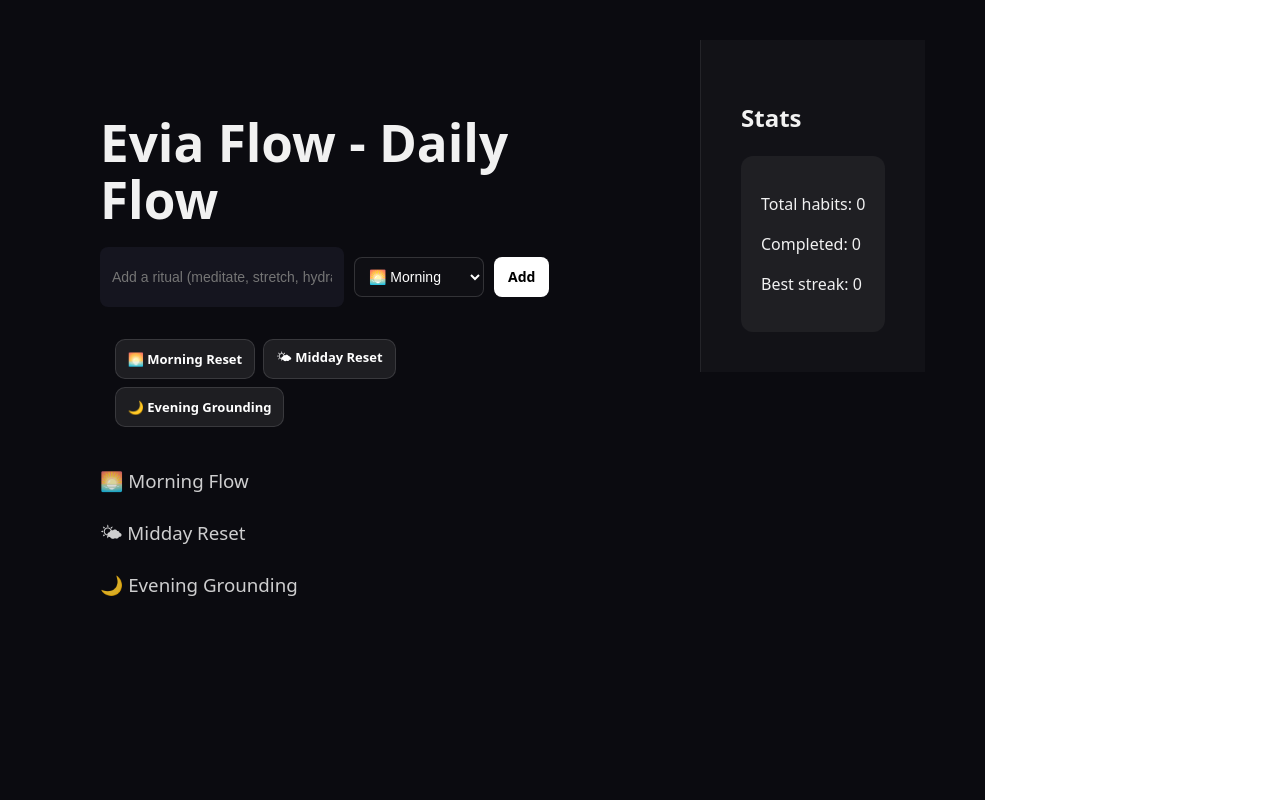
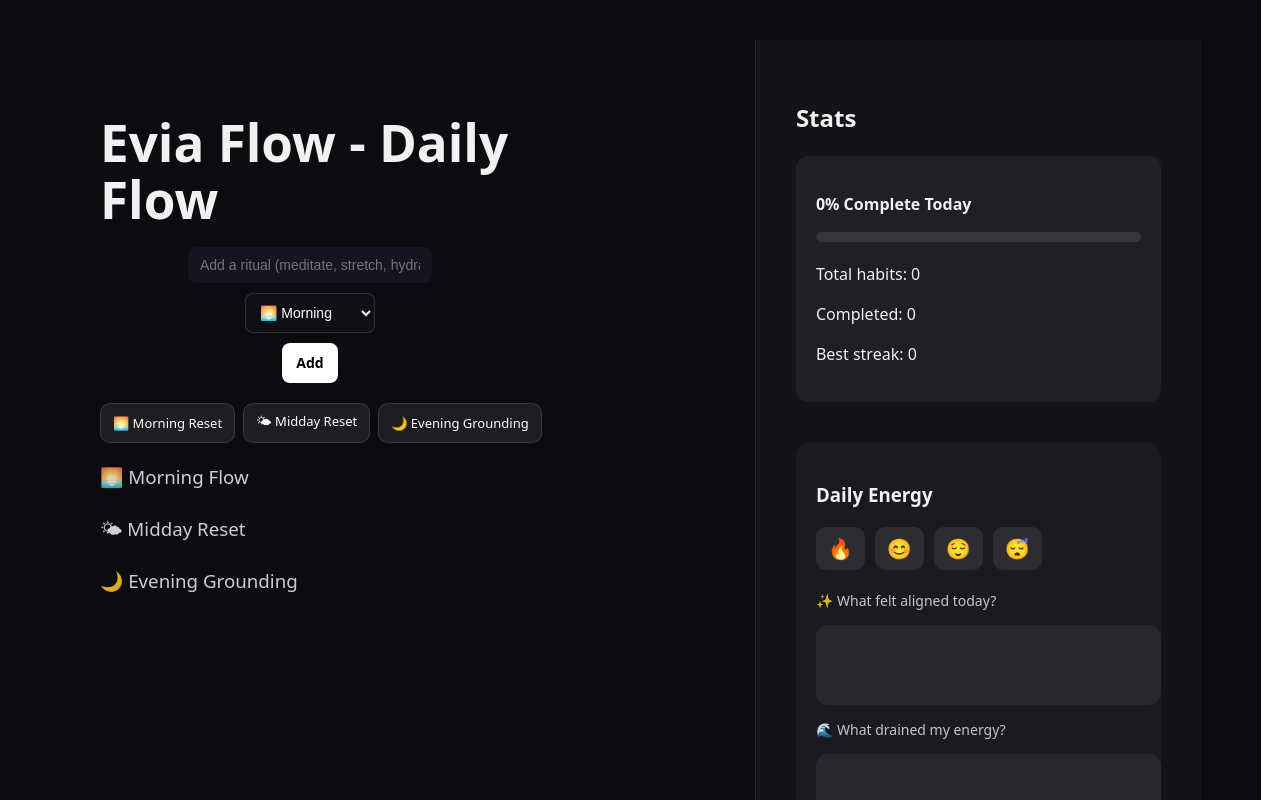
Before and after one commit to MariaDamyanova0/habit-tracker, a React (Vite) app: page / in a window 1280 px wide. Shown: the top 800 px of the page. Built offline with nearby package versions, Linux system fonts and the light colour scheme.

Commit message:
Add mood tracker + reflection journal + stats improvements

```diff
--- a/src/App.css
+++ b/src/App.css
@@ -1,24 +1,24 @@
 .app {
   min-height: 100vh;
+  width: 100%;
   background: #0b0b10;
   color: #f1f1f1;
-
-  display: grid;
-  grid-template-columns: 1fr 320px; /* left + stats */
-  gap: 40px;
-
-  align-items: start; /* keeps stats at top */
+  display: flex;
+  flex-direction: row;
+  align-items: flex-start;
+  justify-content: space-between;
   padding: 40px 60px;
   font-family: system-ui, sans-serif;
 }
 
 .left {
-  width: 100%;
+  width: 65%;
+  max-width: 900px;
 }
 
 .right {
-  position: sticky;
-  top: 40px;
+  width: 32%;
+  min-width: 300px;
 }
 
 h1 {
@@ -286,3 +286,77 @@ h1 {
   width: 100%;
   box-sizing: border-box;
 }
+
+.progress-bar {
+  height: 10px;
+  width: 100%;
+  background: rgba(255,255,255,0.1);
+  border-radius: 8px;
+  margin: 10px 0 20px;
+  overflow: hidden;
+}
+
+.progress-fill {
+  height: 100%;
+  background: linear-gradient(90deg, #4ade80, #22d3ee);
+  transition: width 0.3s ease;
+}
+
+.energy-panel {
+  margin-top: 40px;
+  padding: 20px;
+  background: rgba(255,255,255,0.03);
+  border-radius: 16px;
+}
+
+.mood-selector {
+  display: flex;
+  gap: 10px;
+  margin: 10px 0 20px;
+}
+
+.mood-selector button {
+  font-size: 20px;
+  padding: 8px 12px;
+  background: rgba(255,255,255,0.08);
+  border: none;
+  border-radius: 10px;
+  cursor: pointer;
+}
+
+.mood-selector button.active {
+  background: linear-gradient(90deg, #4ade80, #22d3ee);
+}
+
+.energy-panel textarea {
+  width: 100%;
+  min-height: 80px;
+  background: rgba(255,255,255,0.06);
+  border: none;
+  border-radius: 12px;
+  padding: 10px;
+  color: white;
+  resize: none;
+}
+
+.reflection-questions {
+  display: flex;
+  flex-direction: column;
+  gap: 14px;
+}
+
+.reflection-questions label {
+  font-size: 14px;
+  opacity: 0.8;
+}
+
+.reflection-questions textarea {
+  width: 100%;
+  min-height: 60px;
+  background: rgba(255,255,255,0.06);
+  border: none;
+  border-radius: 12px;
+  padding: 10px;
+  color: white;
+  resize: none;
+}
--- a/src/App.jsx
+++ b/src/App.jsx
@@ -1,9 +1,9 @@
 import { useState, useEffect } from "react";
 import "./App.css";
-import HabitInput from "./components/HabitInput";
 import HabitList from "./components/HabitList";
 
 function App() {
+  // Load habits from localStorage
   const [habits, setHabits] = useState(() => {
     const saved = localStorage.getItem("habits");
     return saved ? JSON.parse(saved) : [];
@@ -12,11 +12,35 @@ function App() {
   const [input, setInput] = useState("");
   const [category, setCategory] = useState("Morning");
 
+  const [mood, setMood] = useState(() => {
+    return localStorage.getItem("mood") || "";
+  });
 
+  const [reflection, setReflection] = useState(() => {
+    const saved = localStorage.getItem("reflection");
+    return saved
+      ? JSON.parse(saved)
+      : {
+          aligned: "",
+          drained: "",
+          intention: "",
+        };
+  });
+
+  // Save habits to localStorage
   useEffect(() => {
     localStorage.setItem("habits", JSON.stringify(habits));
   }, [habits]);
 
+  useEffect(() => {
+    localStorage.setItem("mood", mood);
+  }, [mood]);
+
+  useEffect(() => {
+    localStorage.setItem("reflection", JSON.stringify(reflection));
+  }, [reflection]);
+
+  // Daily reset logic
   useEffect(() => {
     const today = new Date().toDateString();
 
@@ -29,7 +53,7 @@ function App() {
     );
   }, []);
 
-
+  // Add habit
   const addHabit = () => {
     if (!input.trim()) return;
 
@@ -38,91 +62,95 @@ function App() {
       {
         id: Date.now(),
         name: input,
-        category: category,
+        category,
+        done: false,
         streak: 0,
-        lastCompleted: null
-      }
-
+        lastDone: null,
+      },
     ]);
 
     setInput("");
   };
 
-
+  // Toggle habit
   const toggleHabit = (id) => {
     const today = new Date().toDateString();
 
-    setHabits((prev) =>
-      prev.map((habit) => {
-        if (habit.id !== id) return habit;
-
-        if (habit.lastCompleted === today) {
-          return habit; // already completed today
-        }
-
-        const yesterday = new Date();
-        yesterday.setDate(yesterday.getDate() - 1);
-        const wasYesterday = habit.lastCompleted === yesterday.toDateString();
-
-        return {
-          ...habit,
-          streak: wasYesterday ? habit.streak + 1 : 1,
-          lastCompleted: today,
-        };
-      })
-    );
-  };
-
-
-
-
-  const deleteHabit = (id) => {
-    setHabits(habits.filter((h) => h.id !== id));
-  };
-
-  const resetStreak = (id) => {
     setHabits((prev) =>
       prev.map((habit) =>
         habit.id === id
           ? {
               ...habit,
-              streak: 0,
-              lastCompleted: null,
+              done: habit.lastDone === today ? false : true,
+              streak:
+                habit.lastDone === today
+                  ? habit.streak
+                  : habit.streak + 1,
+              lastDone:
+                habit.lastDone === today ? habit.lastDone : today,
             }
           : habit
       )
     );
   };
 
-  const presets = {
-    morning: ["Drink water", "Stretch", "Breathe 5 min", "Gratitude"],
-    midday: ["Walk 5 min", "Posture reset", "Eye rest"],
-    evening: ["Journal", "No phone 30 min", "Stretch"]
+  // Delete habit
+  const deleteHabit = (id) => {
+    setHabits(habits.filter((h) => h.id !== id));
   };
 
-  function addPreset(type) {
-    const newHabits = presets[type].map(name => ({
+  // Reset streak
+  const resetStreak = (id) => {
+    setHabits(
+      habits.map((h) =>
+        h.id === id
+          ? { ...h, streak: 0, done: false }
+          : h
+      )
+    );
+  };
+
+  const addPreset = (type) => {
+  const presetHabits = {
+    morning: ["Hydrate", "Gratitude", "Stretch"],
+    midday: ["Walk", "Read 10 pages"],
+    evening: ["Reflect", "Meditate"],
+  };
+
+  const selected = presetHabits[type];
+
+  const newHabits = selected.map((name) => ({
     id: Date.now() + Math.random(),
     name,
+    category:
+      type === "morning"
+        ? "Morning"
+        : type === "midday"
+        ? "Midday"
+        : "Evening",
     done: false,
     streak: 0,
-      category:
-        type === "morning" ? "Morning" :
-        type === "midday" ? "Midday" :
-        "Evening"
+    lastDone: null,
   }));
 
-  setHabits(prev => [...prev, ...newHabits]);
-  }
+  setHabits((prev) => [...prev, ...newHabits]);
+};
+  // -------- STATS LOGIC (CORRECT PLACE) --------
+  const totalHabits = habits.length;
+  const completedHabits = habits.filter((h) => h.done).length;
 
+  const completionRate =
+    totalHabits === 0
+      ? 0
+      : Math.round((completedHabits / totalHabits) * 100);
+
+  // -------- RENDER --------
   return (
     <div className="app">
       <div className="left">
         <h1>Evia Flow - Daily Flow</h1>
 
         <div className="add-habit">
-          {/* ONE ROW: input + select + add */}
-          <div className="add-row">
           <input
             type="text"
             placeholder="Add a ritual (meditate, stretch, hydrate...)"
@@ -130,7 +158,10 @@ function App() {
             onChange={(e) => setInput(e.target.value)}
           />
 
-            <select value={category} onChange={(e) => setCategory(e.target.value)}>
+          <select
+            value={category}
+            onChange={(e) => setCategory(e.target.value)}
+          >
             <option value="Morning">🌅 Morning</option>
             <option value="Midday">🌤 Midday</option>
             <option value="Evening">🌙 Evening</option>
@@ -139,12 +170,18 @@ function App() {
           <button onClick={addHabit}>Add</button>
         </div>
 
-          {/* SECOND ROW: presets under the input row */}
         <div className="presets">
-            <button onClick={() => addPreset("morning")}>🌅 Morning Reset</button>
-            <button onClick={() => addPreset("midday")}>🌤 Midday Reset</button>
-            <button onClick={() => addPreset("evening")}>🌙 Evening Grounding</button>
-          </div>
+          <button onClick={() => addPreset("morning")}>
+            🌅 Morning Reset
+          </button>
+
+          <button onClick={() => addPreset("midday")}>
+            🌤 Midday Reset
+          </button>
+
+          <button onClick={() => addPreset("evening")}>
+            🌙 Evening Grounding
+          </button>
         </div>
 
         <HabitList
@@ -159,8 +196,17 @@ function App() {
         <h2>Stats</h2>
 
         <div className="stats-card">
-          <p>Total habits: {habits.length}</p>
-          <p>Completed: {habits.filter((h) => h.done).length}</p>
+          <p><strong>{completionRate}% Complete Today</strong></p>
+
+          <div className="progress-bar">
+            <div
+              className="progress-fill"
+              style={{ width: `${completionRate}%` }}
+            ></div>
+          </div>
+
+          <p>Total habits: {totalHabits}</p>
+          <p>Completed: {completedHabits}</p>
           <p>
             Best streak:{" "}
             {habits.length
@@ -168,6 +214,47 @@ function App() {
               : 0}
           </p>
         </div>
+
+        <div className="energy-panel">
+
+          <h3>Daily Energy</h3>
+
+          <div className="mood-selector">
+            <button onClick={() => setMood("🔥")} className={mood === "🔥" ? "active" : ""}>🔥</button>
+            <button onClick={() => setMood("😊")} className={mood === "😊" ? "active" : ""}>😊</button>
+            <button onClick={() => setMood("😌")} className={mood === "😌" ? "active" : ""}>😌</button>
+            <button onClick={() => setMood("😴")} className={mood === "😴" ? "active" : ""}>😴</button>
+          </div>
+
+          <div className="reflection-questions">
+
+            <label>✨ What felt aligned today?</label>
+            <textarea
+              value={reflection.aligned}
+              onChange={(e) =>
+                setReflection({ ...reflection, aligned: e.target.value })
+              }
+            />
+
+            <label>🌊 What drained my energy?</label>
+            <textarea
+              value={reflection.drained}
+              onChange={(e) =>
+                setReflection({ ...reflection, drained: e.target.value })
+              }
+            />
+
+            <label>🌙 One intention for tomorrow</label>
+            <textarea
+              value={reflection.intention}
+              onChange={(e) =>
+                setReflection({ ...reflection, intention: e.target.value })
+              }
+            />
+
+          </div>
+
+        </div>
       </div>
     </div>
   );
```
Lines whose indentation alone changed are shown as unchanged.
